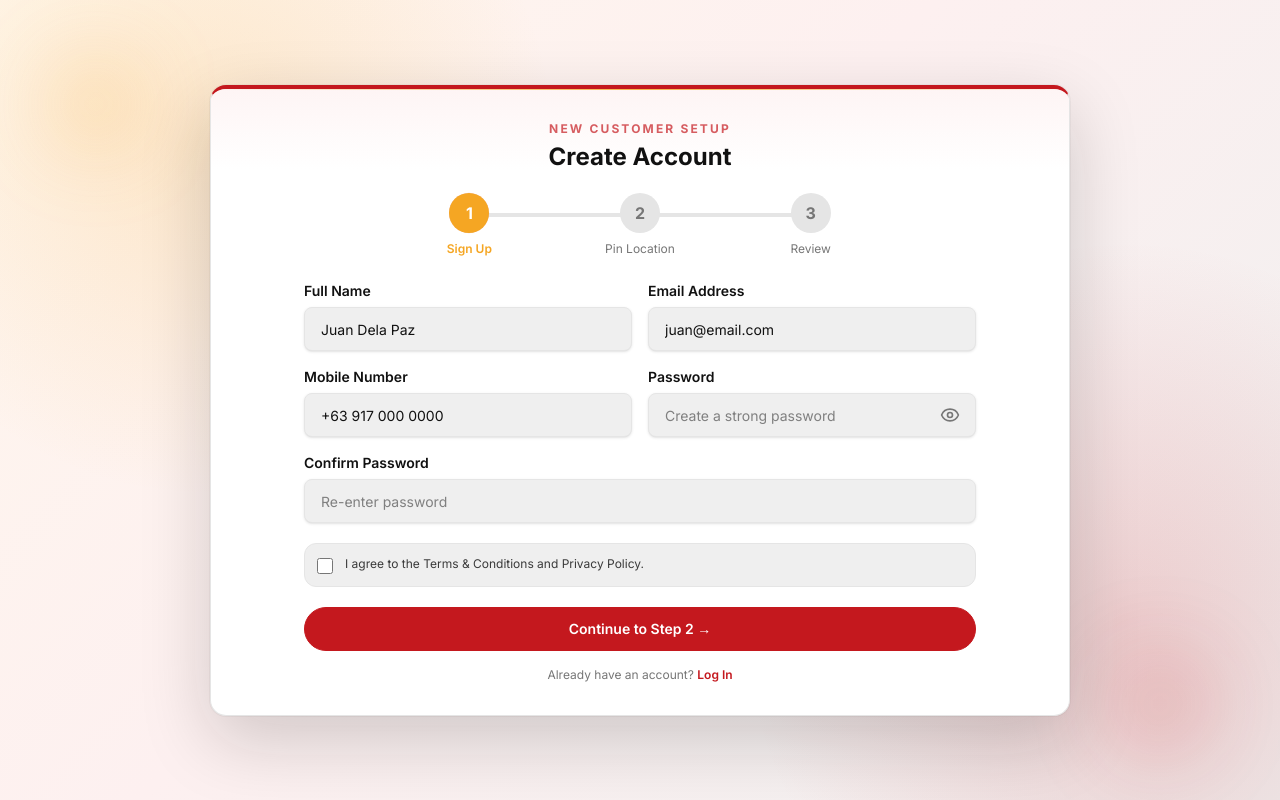
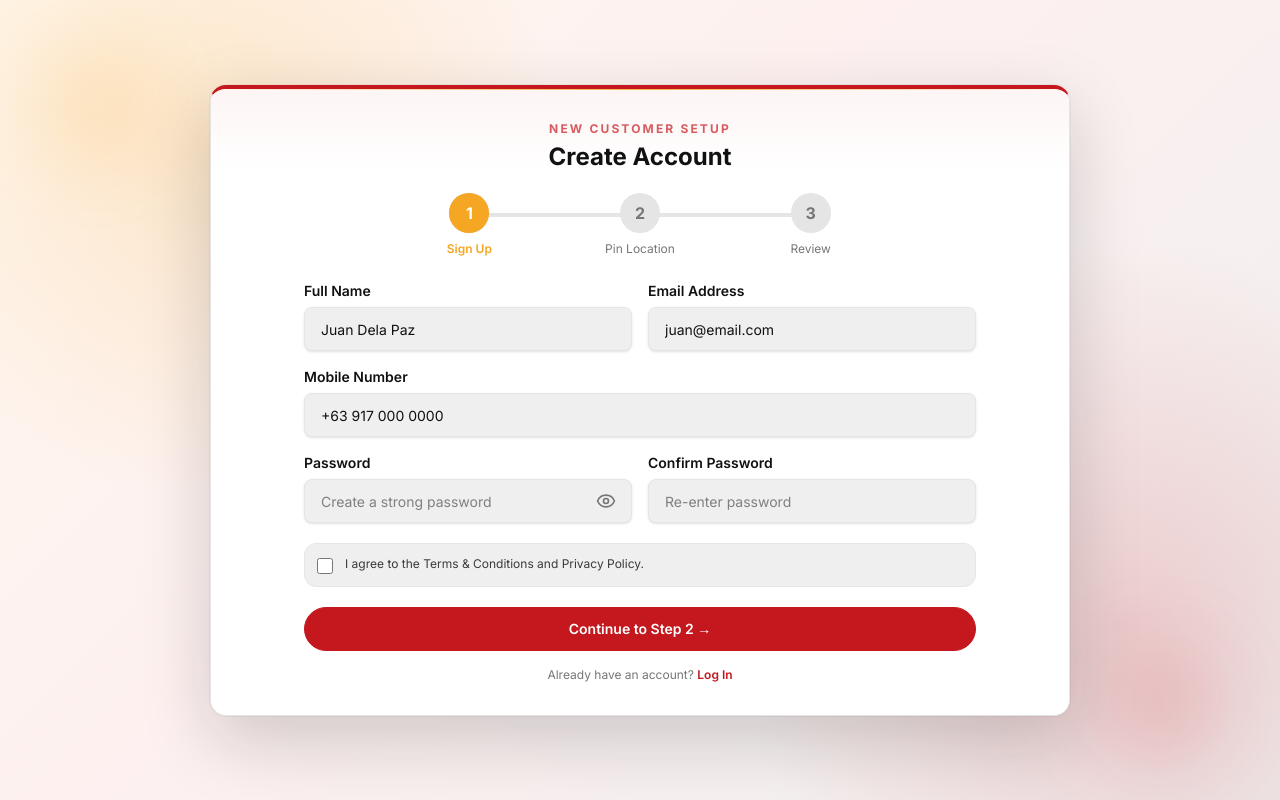
Before and after one commit to xKurty06/kokconnect, a Next.js app: page /register in a window 1280 px wide. Built offline with nearby package versions, Linux system fonts and the light colour scheme.

Commit message:
fix(auth): group signup password fields

```diff
--- a/src/components/register-flow.tsx
+++ b/src/components/register-flow.tsx
@@ -67,9 +67,9 @@ export function RegisterFlow() {
         <div className="grid grid-cols-2 gap-4">
           <label className={labelClass}>Full Name<input value={data.name} onChange={(event) => update("name", event.target.value)} autoComplete="name" className={inputClass} /></label>
           <label className={labelClass}>Email Address<input type="email" value={data.email} onChange={(event) => update("email", event.target.value)} autoComplete="email" className={inputClass} /></label>
-          <label className={labelClass}>Mobile Number<input type="tel" value={data.phone} onChange={(event) => update("phone", event.target.value)} autoComplete="tel" className={inputClass} /></label>
+          <label className={`${labelClass} col-span-2`}>Mobile Number<input type="tel" value={data.phone} onChange={(event) => update("phone", event.target.value)} autoComplete="tel" className={inputClass} /></label>
           <label className={labelClass}>Password<span className="relative"><input type={showPassword ? "text" : "password"} placeholder="Create a strong password" autoComplete="new-password" className={`${inputClass} w-full pr-12`} /><button type="button" onClick={() => setShowPassword((value) => !value)} className="absolute right-1 top-0 grid size-11 place-items-center rounded-lg text-muted hover:bg-brand-tint hover:text-brand" aria-label={showPassword ? "Hide password" : "Show password"}>{showPassword ? <EyeOff className="size-5" /> : <Eye className="size-5" />}</button></span></label>
-          <label className={`${labelClass} col-span-2`}>Confirm Password<input type="password" placeholder="Re-enter password" autoComplete="new-password" className={inputClass} /></label>
+          <label className={labelClass}>Confirm Password<input type="password" placeholder="Re-enter password" autoComplete="new-password" className={inputClass} /></label>
         </div>
         <label className="mt-5 flex items-start gap-3 rounded-xl border border-border bg-background p-3 text-xs text-copy"><input type="checkbox" className="mt-0.5 size-4 accent-brand" />I agree to the Terms &amp; Conditions and Privacy Policy.</label>
         <Button type="submit" className="mt-5 w-full">Continue to Step 2 →</Button>
```
